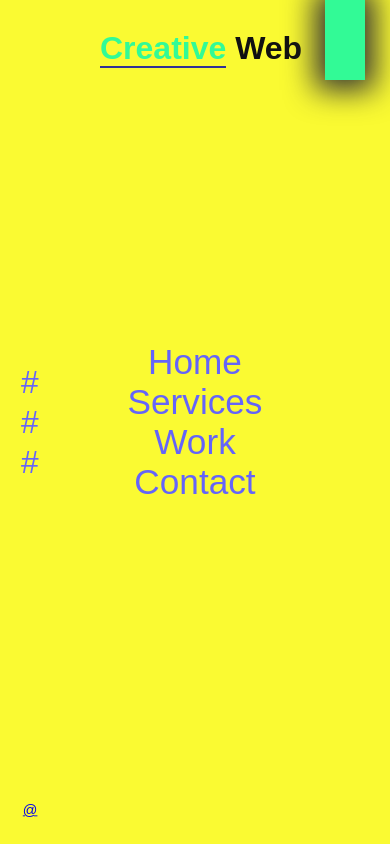
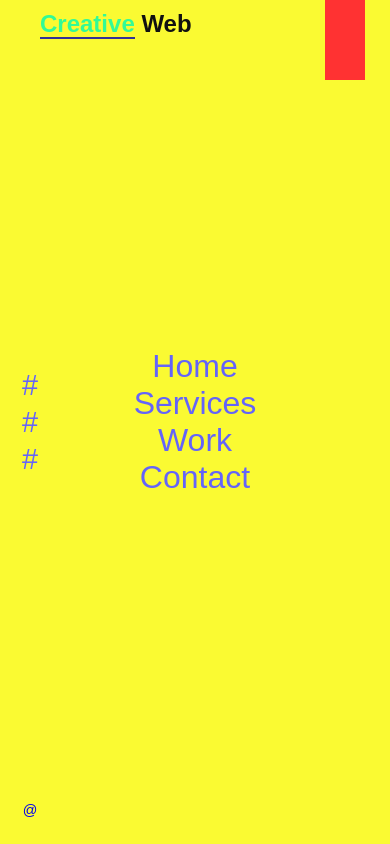
Before and after one commit to torik135/creative-web-html-css, a plain HTML site: page index.html in a window 390 px wide. Both pictures are taken after a click on the element 325 px from the left and 20 px from the top of the page. Drawn offline with Linux system fonts and the light colour scheme.

Commit message:
add media query

```diff
--- a/css/style.css
+++ b/css/style.css
@@ -151,6 +151,7 @@ p {
 .navigation .email-icon {
 	position: absolute;
 	bottom: 25px;
+	text-decoration: none;
 }
 
 /* NAV END */
@@ -164,8 +165,8 @@ p {
 	cursor: pointer;
 	top: 0;
 	right: 0;
-	width: 80px;
-	height: 40px;
+	width: 40px;
+	height: 80px;
 	background: var(--primary-color) no-repeat center;
 	background-size: 30px;
 	z-index: 20;
@@ -174,9 +175,8 @@ p {
 }
 
 .toggle.active {
-	height: 80px;
-	width: 40px;
-	flex-direction: column;
+	background: var(--red) no-repeat center;
+	box-shadow: 0px 0px 0px 0px var(--shadow-dark);
 }
 
 
@@ -242,3 +242,32 @@ p {
 }
 
 /* KEYFRAMES END */
+
+/* MEDIA QUERY */
+
+@media(max-width: 1068px) {
+
+	section {
+		padding: 100px 40px;
+	}
+
+	.navigation ul li a {
+		font-size: 2rem;
+	}
+
+	.home-img {
+		display: none;
+	}
+
+	.toggle {
+		box-shadow: 0 0 0 0;
+	}
+
+	.logo {
+		top: 10px;
+		left: 40px;
+		font-size: 1.5rem;
+	}
+}
+
+/* MEDIA QUERY END */
```
